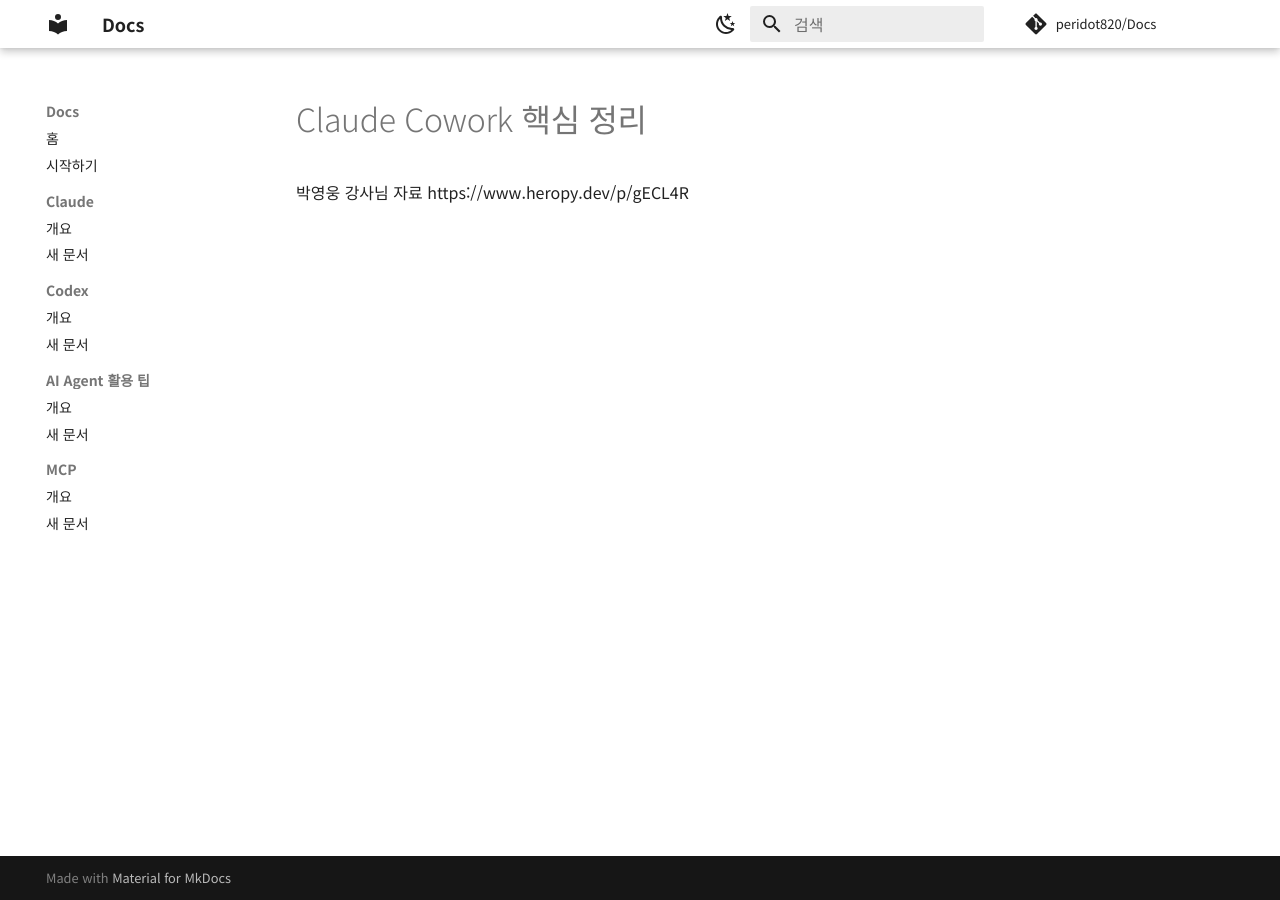
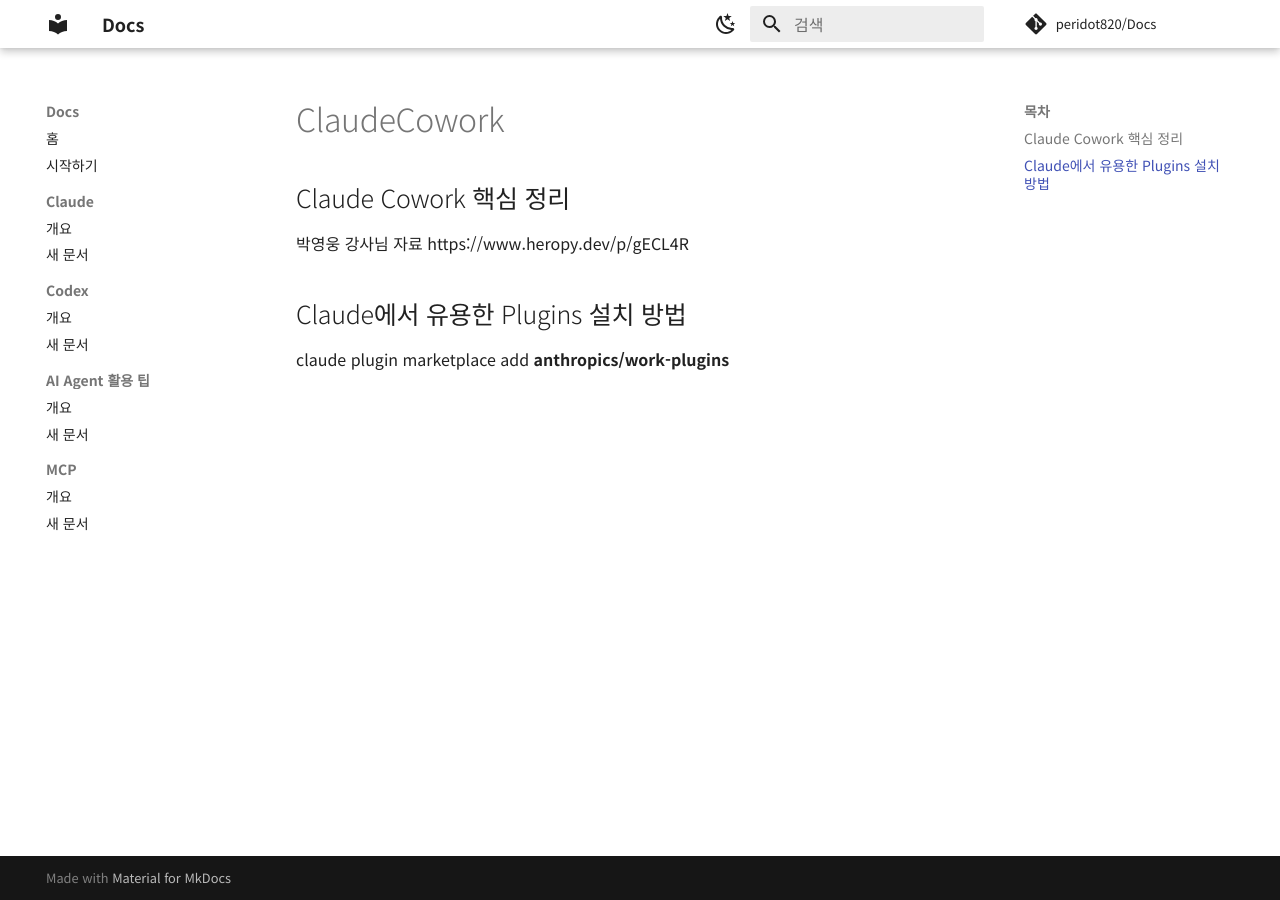
Before and after one commit to peridot820/Docs, an MkDocs documentation site: the page built from docs/claude/ClaudeCowork.md, in a window 1280 px wide. Built offline with MkDocs 1.6.1 and Material for MkDocs 9.7.7, drawn with Linux system fonts in a browser that asks for light colours; comment, search, counter and statistics services are not loaded.

Commit message:
Update ClaudeCowork.md

```diff
--- a/docs/claude/ClaudeCowork.md
+++ b/docs/claude/ClaudeCowork.md
@@ -1,3 +1,7 @@
-#Claude Cowork 핵심 정리
+## Claude Cowork 핵심 정리
+
 박영웅 강사님 자료
 https://www.heropy.dev/p/gECL4R
+
+## Claude에서 유용한 Plugins 설치 방법
+claude plugin marketplace add **anthropics/work-plugins**
```
